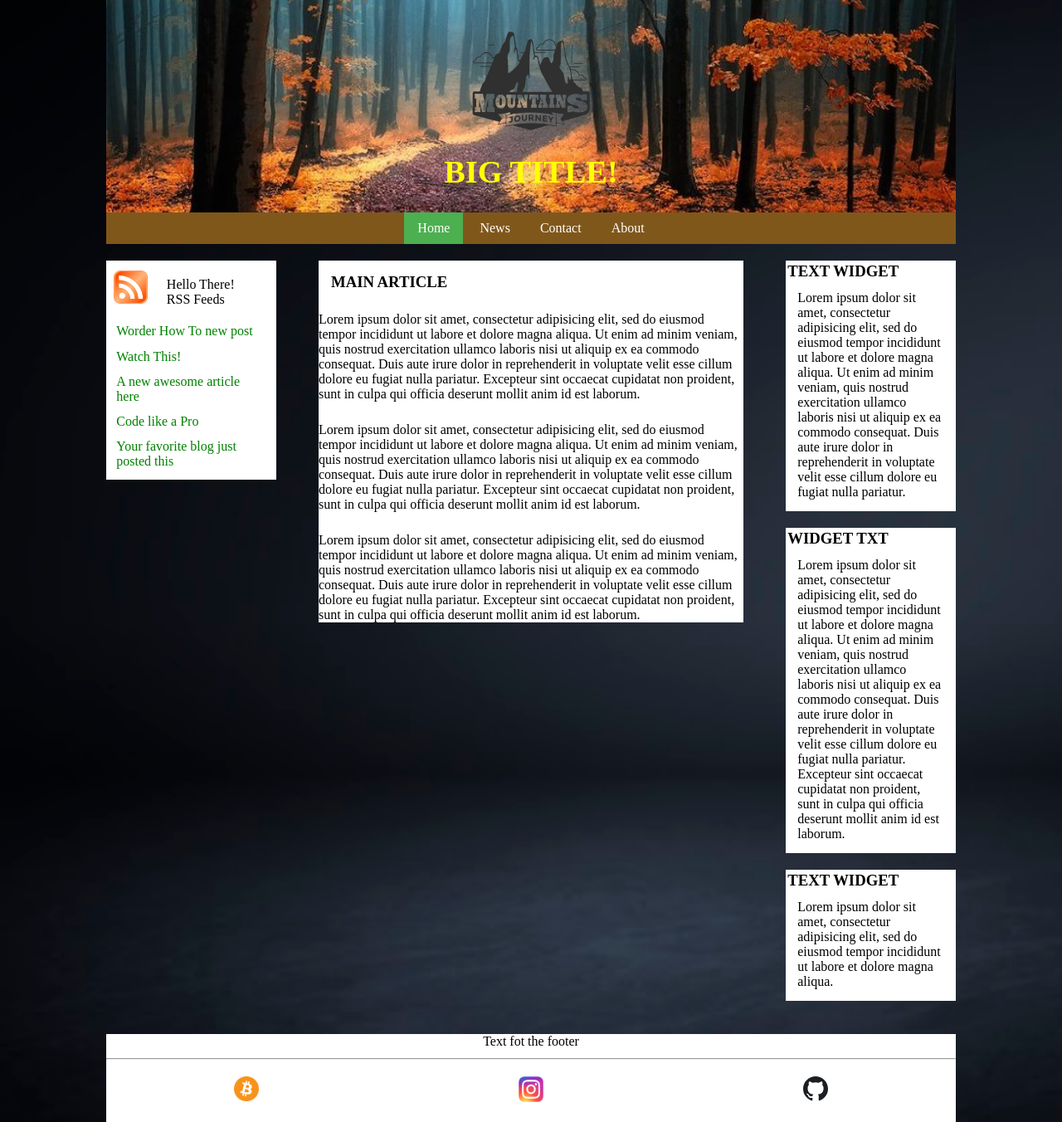
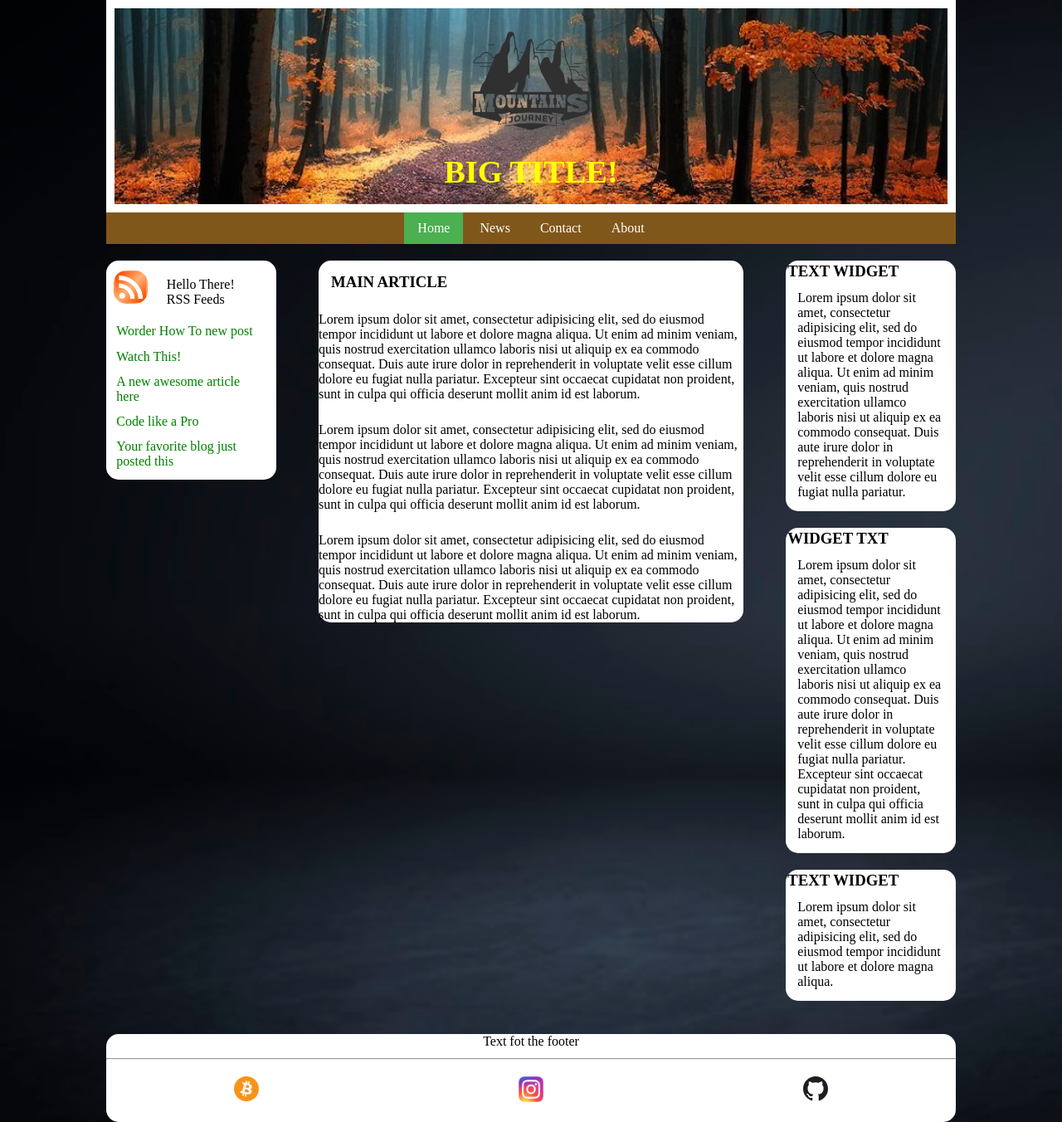
Before and after one commit to pagos21/htmlcss-wp, a plain HTML site: page index.html in a window 1280 px wide. Shown: the whole page at 83% size. Drawn offline with Linux system fonts and the light colour scheme.

Commit message:
v 1.1 (CSS initial fix rounded corners )

```diff
--- a/style/style.css
+++ b/style/style.css
@@ -17,12 +17,14 @@ body{
 }
 
 header {
+
   position: relative;
   background-image: url(../img/woods.jpg);
   background-size: cover;
   background-position: center;
   background-repeat: no-repeat;
   height: 20vw;
+  border: 10px solid white;
 }
 
 header img{
@@ -82,6 +84,11 @@ li a:hover:not(.active) {
 .row {
   margin: 20px 0;
 }
+
+.row *{
+  border-radius: 15px;
+}
+
 .row::after {
   content: "";
   display: table;
@@ -135,6 +142,11 @@ aside a{
   text-decoration: none;
 }
 
+a:hover{
+  text-decoration: underline;
+}
+
+
 .a2 {
   float: left;
   width: 20%;
@@ -150,6 +162,8 @@ aside a{
 /* footer */
 
 footer {
+  border-radius: 15px;
+
   background-color: white;
 }
 
```
